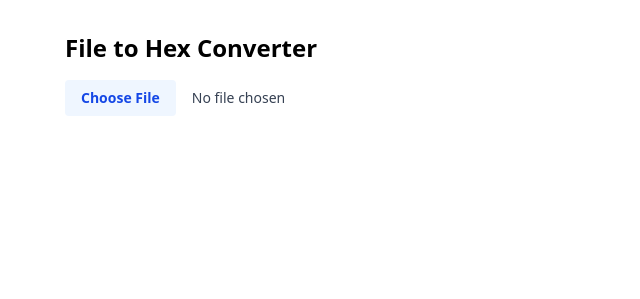
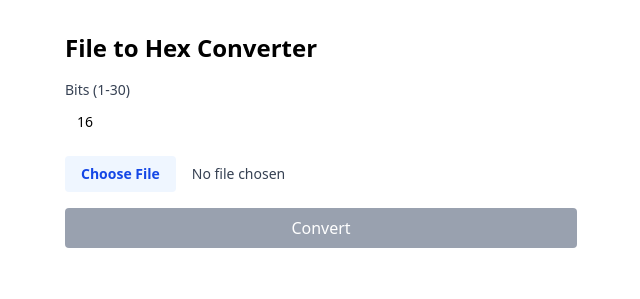
Before and after one commit to gameroman-web/to-hex-converter, an Astro site: page / in a window 1280 px wide. Shown: the whole page, without its empty margins (319-959 px from the left). Built offline with nearby package versions, Linux system fonts and the light colour scheme; Astro itself is replaced by a stand-in of ours.

Commit message:
Update app to allow specifying number of bits

```diff
--- a/src/components/App.tsx
+++ b/src/components/App.tsx
@@ -5,30 +5,50 @@ const App = () => {
   const [hex, setHex] = createSignal<string>("");
   const [error, setError] = createSignal<string>("");
   const [loading, setLoading] = createSignal<boolean>(false);
+  const [bits, setBits] = createSignal<number>(16);
+  const [bitsInput, setBitsInput] = createSignal<string>(bits().toString());
+  const [bitsError, setBitsError] = createSignal<string>("");
+  const bitsValid = () => bitsError() === "" && bitsInput().trim() !== "";
+  const [file, setFile] = createSignal<File | null>(null);
 
-  const handleFileChange = async (e: Event) => {
+  const handleFileChange = (e: Event) => {
+    setError("");
+    setHex("");
+    const input = e.target as HTMLInputElement;
+    if (input.files && input.files.length > 0) {
+      setFile(input.files[0] ?? null);
+    } else {
+      setFile(null);
+    }
+  };
+
+  const handleConvert = async () => {
+    if (!file()) {
+      return;
+    }
+    if (!bitsValid()) {
+      setError(
+        "Please enter a valid bits value between 1 and 30 before converting."
+      );
+      return;
+    }
     setError("");
     setHex("");
     setLoading(true);
-    const input = e.target as HTMLInputElement;
-    if (!input.files || input.files.length === 0) {
-      setLoading(false);
-      return;
-    }
-    const file = input.files[0];
-    if (!file) {
-      setLoading(false);
-      return;
-    }
+
     try {
       const reader = new FileReader();
       reader.onload = async () => {
         try {
           const content = reader.result as string;
-          const hexString = fileToHex(content);
+          const hexString = fileToHex(content, bits());
           setHex(hexString);
         } catch (err) {
-          setError("Failed to convert file to hex.");
+          if (err instanceof Error) {
+            setError(err.message);
+          } else {
+            setError("Failed to convert file to hex.");
+          }
         } finally {
           setLoading(false);
         }
@@ -37,9 +57,13 @@ const App = () => {
         setError("Failed to read file.");
         setLoading(false);
       };
-      reader.readAsText(file);
+      reader.readAsText(file()!);
     } catch (err) {
-      setError("Failed to convert file to hex.");
+      if (err instanceof Error) {
+        setError(err.message);
+      } else {
+        setError("Failed to convert file to hex.");
+      }
       setLoading(false);
     }
   };
@@ -47,11 +71,56 @@ const App = () => {
   return (
     <div class="p-8 max-w-xl mx-auto">
       <h1 class="text-2xl font-bold mb-4">File to Hex Converter</h1>
+      <div class="mb-4">
+        <label for="bits" class="block text-sm font-medium text-gray-700">
+          Bits (1-30)
+        </label>
+        <input
+          type="number"
+          id="bits"
+          min="1"
+          max="30"
+          value={bitsInput()}
+          onInput={(e) => {
+            const raw = e.currentTarget.value;
+            setBitsInput(raw);
+            const num = e.currentTarget.valueAsNumber;
+            if (raw.trim() === "") {
+              setBitsError("Please enter a number between 1 and 30.");
+              return;
+            }
+            if (Number.isNaN(num) || !Number.isInteger(num)) {
+              setBitsError("Please enter a whole number.");
+              return;
+            }
+            if (num < 1 || num > 30) {
+              setBitsError("Value must be between 1 and 30.");
+              return;
+            }
+            setBits(num);
+            setBitsError("");
+          }}
+          class="mt-1 block w-full pl-3 pr-2 py-2
+                 text-base border-gray-300 focus:outline-none focus:ring-blue-500 focus:border-blue-500 sm:text-sm rounded-md"
+        />
+        {bitsError() && <p class="text-red-600 text-sm mt-1">{bitsError()}</p>}
+      </div>
       <input
         type="file"
         onChange={handleFileChange}
-        class="mb-4 block w-full text-sm text-gray-700 file:mr-4 file:py-2 file:px-4 file:rounded file:border-0 file:text-sm file:font-semibold file:bg-blue-50 file:text-blue-700 hover:file:bg-blue-100 cursor-pointer"
+        class="mb-4 block w-full text-sm text-gray-700
+               file:mr-4 file:py-2 file:px-4 file:rounded file:border-0 file:text-sm file:font-semibold file:bg-blue-50 file:text-blue-700
+               hover:file:bg-blue-100 cursor-pointer"
       />
+      <button
+        onClick={handleConvert}
+        disabled={!file() || loading() || !bitsValid()}
+        class="mb-4 w-full bg-green-600 text-white px-4 py-2 rounded no-underline
+        hover:bg-green-700 transition-colors disabled:bg-gray-400
+        cursor-pointer disabled:cursor-not-allowed"
+      >
+        Convert
+      </button>
       {loading() && (
         <div class="flex items-center gap-2 text-blue-600 mt-4">
           <svg
@@ -67,12 +136,12 @@ const App = () => {
               r="10"
               stroke="currentColor"
               stroke-width="4"
-            ></circle>
+            />
             <path
               class="opacity-75"
               fill="currentColor"
               d="M4 12a8 8 0 018-8v4a4 4 0 00-4 4H4z"
-            ></path>
+            />
           </svg>
           Converting...
         </div>
--- a/src/lib/fileToHex.ts
+++ b/src/lib/fileToHex.ts
@@ -1,14 +1,6 @@
 import { lineToHex } from "./lineToHex";
 
-export function fileToHex(data: string): string {
+export function fileToHex(data: string, bits: number = 16): string {
   const lines = data.trim().split("\n");
-  const result: string[] = [];
-
-  for (const line of lines) {
-    const converted_line = lineToHex(line);
-
-    result.push(`${converted_line}\n`);
-  }
-
-  return result.join("");
+  return lines.map((line) => `${lineToHex(line, bits)}\n`).join("");
 }
--- a/src/lib/lineToHex.ts
+++ b/src/lib/lineToHex.ts
@@ -1,10 +1,8 @@
 import { strToHex } from "./strToHex";
 
-export function lineToHex(line: string): string {
+export function lineToHex(line: string, bits: number = 16): string {
   const [xStr, yStr] = line.trim().split(/\s+/) as [string, string];
-
-  const hexX = strToHex(xStr);
-  const hexY = strToHex(yStr);
-
+  const hexX = strToHex(xStr, bits);
+  const hexY = strToHex(yStr, bits);
   return `${hexX} ${hexY}`;
 }
```
